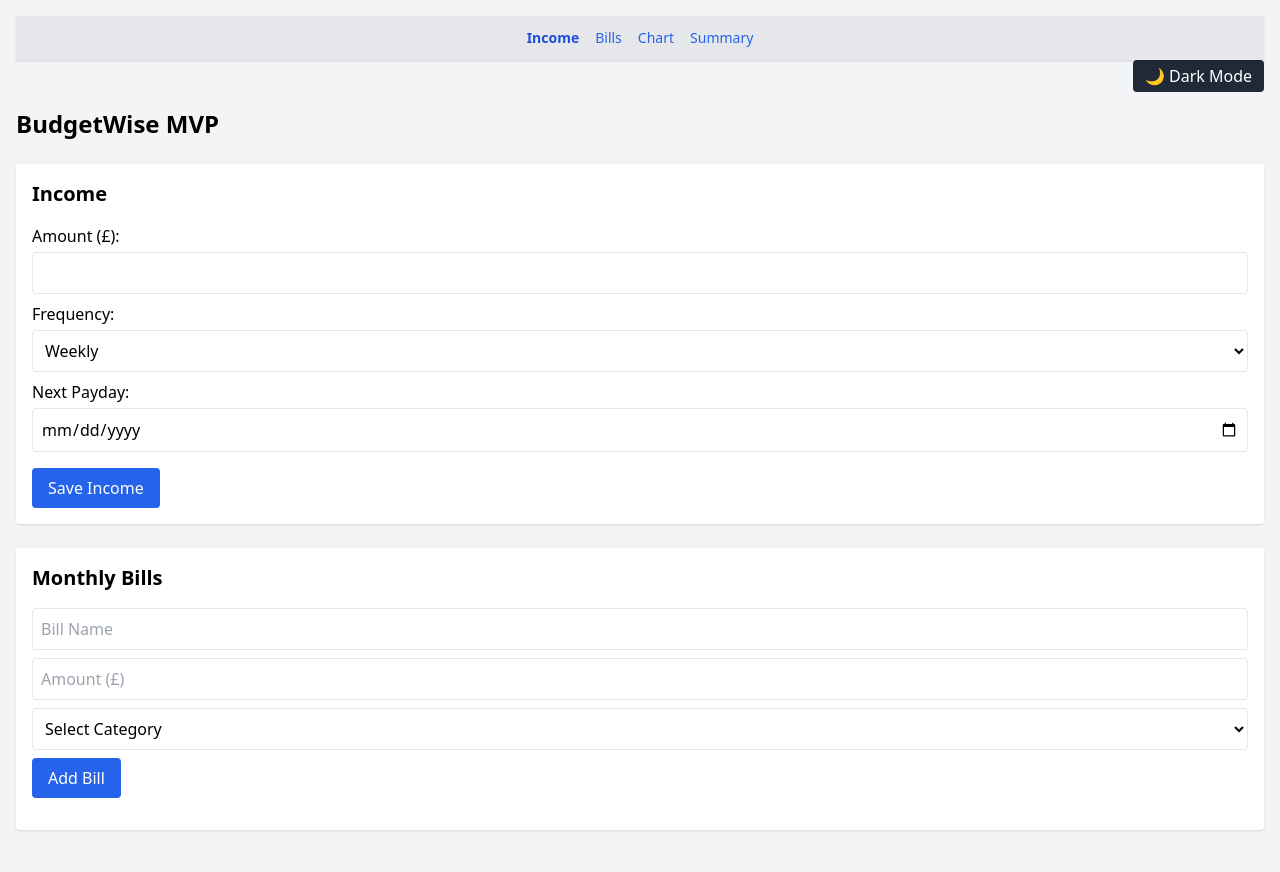
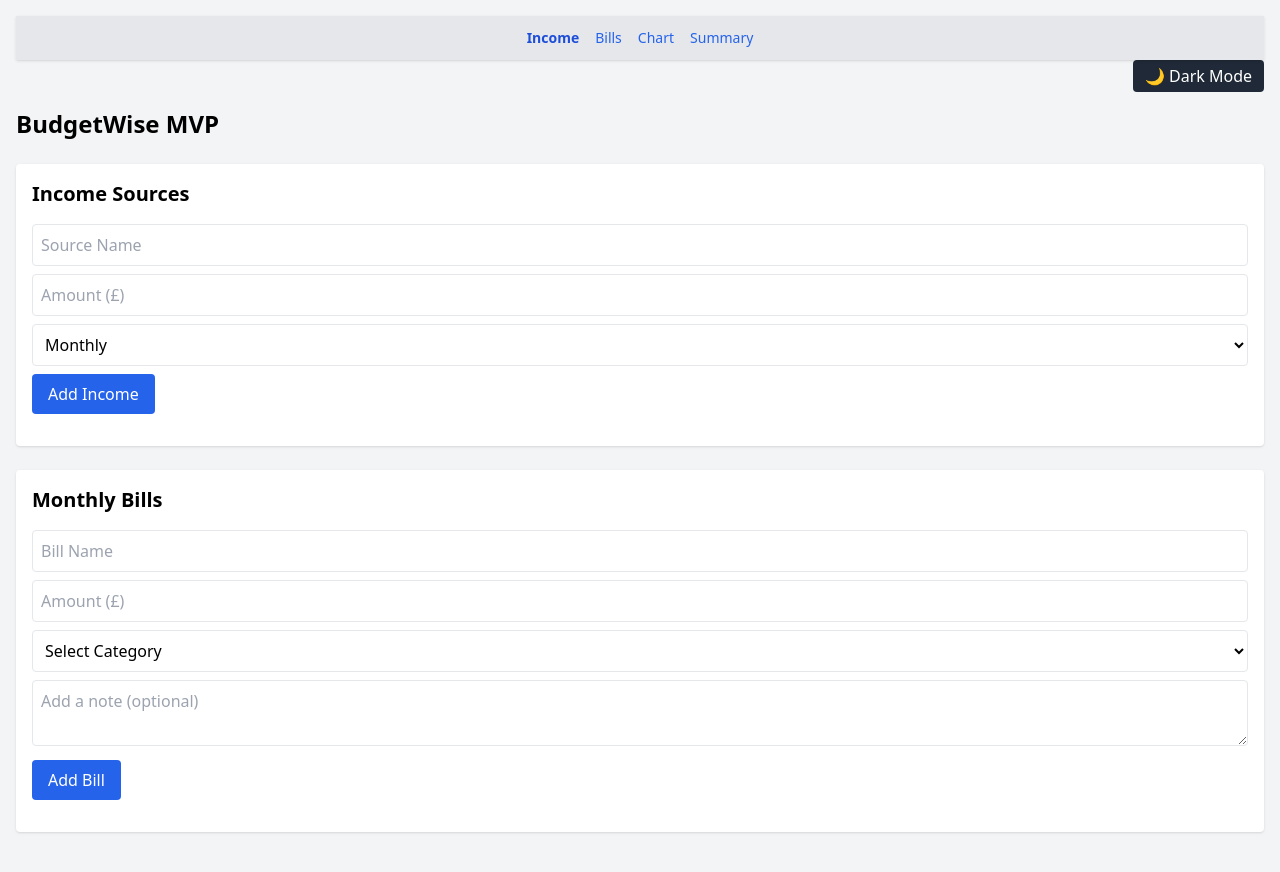
Before and after one commit to CyberBard001/budgetwise, a React (Vite) app: page / in a window 1280 px wide. Built offline with nearby package versions, Linux system fonts and the light colour scheme.

Commit message:
Add optional notes field to bills with resizable textarea

```diff
--- a/src/App.jsx
+++ b/src/App.jsx
@@ -1,5 +1,5 @@
 import React, { useState, useEffect, useRef } from "react";
-import IncomeForm from "./components/IncomeForm";
+import MultipleIncomeForm from "./components/MultipleIncomeForm"; // <-- Use the new multi-income form
 import BillsForm from "./components/BillsForm";
 import BudgetChart from "./components/BudgetChart";
 import { exportToCSV } from "./utils/exportToCSV";
@@ -58,9 +58,50 @@ const App = () => {
   const handleIncomeUpdate = (data) => setIncome(data);
   const handleBillsUpdate = (data) => setBills(data);
 
-  const totalBills = bills.reduce((sum, bill) => sum + (parseFloat(bill.amount) || 0), 0);
+  // Multi-income: calculate total monthly income
+  let totalMonthlyIncome = 0;
+  if (Array.isArray(income)) {
+    totalMonthlyIncome = income.reduce((sum, src) => {
+      const freq =
+        src.frequency === "weekly"
+          ? 4
+          : src.frequency === "biweekly"
+          ? 2
+          : src.frequency === "monthly"
+          ? 1
+          : 0;
+      return sum + (Number(src.amount) * freq);
+    }, 0);
+  } else if (income && income.amount) {
+    // fallback for single income
+    totalMonthlyIncome =
+      (income.frequency === "weekly"
+        ? 4
+        : income.frequency === "biweekly"
+        ? 2
+        : income.frequency === "monthly"
+        ? 1
+        : 0) * Number(income.amount);
+  }
+
+  const totalBills = bills.reduce(
+    (sum, bill) => sum + (parseFloat(bill.amount) || 0),
+    0
+  );
   const payPeriods =
-    income?.frequency === "weekly"
+    Array.isArray(income) && income.length > 0
+      ? Math.max(
+          ...income.map((src) =>
+            src.frequency === "weekly"
+              ? 4
+              : src.frequency === "biweekly"
+              ? 2
+              : src.frequency === "monthly"
+              ? 1
+              : 0
+          )
+        )
+      : income?.frequency === "weekly"
       ? 4
       : income?.frequency === "biweekly"
       ? 2
@@ -72,9 +113,12 @@ const App = () => {
       ? (totalBills / payPeriods).toFixed(2)
       : "0.00";
 
-  const canAffordSetAside = income?.amount >= parseFloat(perPaySetAside);
-  const hasShortfall = income?.amount * payPeriods < totalBills;
-  const shortfallAmount = totalBills - income?.amount * payPeriods;
+  const canAffordSetAside =
+    Array.isArray(income) && income.length > 0
+      ? income.some((src) => Number(src.amount) >= parseFloat(perPaySetAside))
+      : income?.amount >= parseFloat(perPaySetAside);
+  const hasShortfall = totalMonthlyIncome < totalBills;
+  const shortfallAmount = totalBills - totalMonthlyIncome;
 
   // Group bills by category for summary
   const groupedByCategory = bills.reduce((acc, bill) => {
@@ -113,7 +157,8 @@ const App = () => {
 
       {/* Step 3: Section refs */}
       <div id="income" ref={sectionRefs.income}>
-        <IncomeForm onIncomeUpdate={handleIncomeUpdate} />
+        {/* <IncomeForm onIncomeUpdate={handleIncomeUpdate} /> */}
+        <MultipleIncomeForm onIncomeUpdate={handleIncomeUpdate} />
       </div>
       <div id="bills" ref={sectionRefs.bills}>
         <BillsForm onBillsUpdate={handleBillsUpdate} />
@@ -123,7 +168,7 @@ const App = () => {
         <>
           <div id="chart" ref={sectionRefs.chart}>
             <BudgetChart
-              totalIncome={Number(income.amount) * payPeriods}
+              totalIncome={totalMonthlyIncome}
               totalBills={totalBills}
             />
           </div>
@@ -138,21 +183,9 @@ const App = () => {
               Total Monthly Bills: <strong>£{totalBills.toFixed(2)}</strong>
             </p>
             <p>
-              Pay Frequency: <strong>{income.frequency}</strong>
+              Estimated Monthly Income:{" "}
+              <strong>£{totalMonthlyIncome.toFixed(2)}</strong>
             </p>
-            <p>
-              Pay Per Period: <strong>£{Number(income.amount).toFixed(2)}</strong>
-            </p>
-
-            <p className="mt-2">
-              You get paid <strong>{payPeriods}</strong> times per month.
-            </p>
-
-            <p>
-              Estimated Monthly Income:{" "}
-              <strong>£{(Number(income.amount) * payPeriods).toFixed(2)}</strong>
-            </p>
-
             <p className="mt-2">
               Recommended to set aside per pay: <strong>£{perPaySetAside}</strong>
             </p>
@@ -169,8 +202,7 @@ const App = () => {
 
             {!canAffordSetAside && (
               <p className="text-orange-500 mt-2">
-                ⚠️ You only earn £{Number(income.amount).toFixed(2)} per pay. Setting aside £{perPaySetAside} isn't possible.
-                Save what you can afford.
+                ⚠️ At least one income source is less than the recommended set aside per pay (£{perPaySetAside}). Save what you can afford.
               </p>
             )}
 
@@ -186,14 +218,14 @@ const App = () => {
               Monthly Net Position:{" "}
               <strong
                 className={`transition-colors duration-300 ${
-                  Number(income.amount) * payPeriods - totalBills >= 0
+                  totalMonthlyIncome - totalBills >= 0
                     ? "text-green-600"
                     : "text-red-600"
                 }`}
               >
-                {Number(income.amount) * payPeriods - totalBills >= 0 ? "✅" : "⚠️"} £
-                {(Number(income.amount) * payPeriods - totalBills).toFixed(2)}
-                {Number(income.amount) * payPeriods - totalBills >= 0
+                {totalMonthlyIncome - totalBills >= 0 ? "✅" : "⚠️"} £
+                {(totalMonthlyIncome - totalBills).toFixed(2)}
+                {totalMonthlyIncome - totalBills >= 0
                   ? " Surplus"
                   : " Deficit"}
               </strong>
--- a/src/components/BillsForm.jsx
+++ b/src/components/BillsForm.jsx
@@ -19,7 +19,8 @@ const BillsForm = ({ onBillsUpdate }) => {
   const [bills, setBills] = useState([]);
   const [name, setName] = useState("");
   const [amount, setAmount] = useState("");
-  const [category, setCategory] = useState(""); // Make sure this is declared
+  const [category, setCategory] = useState("");
+  const [note, setNote] = useState(""); // Step 2: Add note state
 
   useEffect(() => {
     const stored = JSON.parse(localStorage.getItem("bills")) || [];
@@ -36,6 +37,7 @@ const BillsForm = ({ onBillsUpdate }) => {
       name,
       amount: parseFloat(amount),
       category,
+      note, // Step 2: Add note to bill object
     };
 
     const updatedBills = [...bills, newBill];
@@ -45,7 +47,8 @@ const BillsForm = ({ onBillsUpdate }) => {
 
     setName("");
     setAmount("");
-    setCategory(""); // Reset
+    setCategory("");
+    setNote(""); // Step 2: Reset note
   };
 
   const handleDelete = (index) => {
@@ -86,6 +89,14 @@ const BillsForm = ({ onBillsUpdate }) => {
             <option key={cat} value={cat}>{cat}</option>
           ))}
         </select>
+        {/* Step 1: Add textarea for notes */}
+        <textarea
+          placeholder="Add a note (optional)"
+          value={note}
+          onChange={(e) => setNote(e.target.value)}
+          rows={2}
+          className="w-full p-2 border rounded mb-2 bg-white dark:bg-gray-700 text-black dark:text-white resize"
+        />
         <button type="submit" className="bg-blue-600 text-white px-4 py-2 rounded dark:bg-blue-400 dark:text-black">
           Add Bill
         </button>
@@ -93,7 +104,8 @@ const BillsForm = ({ onBillsUpdate }) => {
 
       <ul>
         {bills.map((bill, index) => (
-          <li key={bill.id || index} className="mb-2 flex justify-between items-center">
+          <li key={bill.id || index} className="mb-2 flex flex-col">
+            <div className="flex justify-between items-center">
               <span>
                 {bill.name}: £{Number(bill.amount).toFixed(2)}
                 <span className="ml-2 text-xs px-2 py-1 rounded bg-indigo-100 text-indigo-800">
@@ -106,6 +118,13 @@ const BillsForm = ({ onBillsUpdate }) => {
               >
                 Delete
               </button>
+            </div>
+            {/* Step 3: Display note if present */}
+            {bill.note && (
+              <div className="text-sm text-gray-600 dark:text-gray-300 mt-1 ml-2">
+                📝 {bill.note}
+              </div>
+            )}
           </li>
         ))}
       </ul>
--- /dev/null
+++ b/src/components/multipleincomeform.jsx
@@ -0,0 +1,102 @@
+import React, { useState, useEffect } from "react";
+
+const frequencyMap = {
+  weekly: 4,
+  biweekly: 2,
+  monthly: 1,
+};
+
+const IncomeForm = ({ onIncomeUpdate }) => {
+  const [incomeSources, setIncomeSources] = useState([]);
+  const [name, setName] = useState("");
+  const [amount, setAmount] = useState("");
+  const [frequency, setFrequency] = useState("monthly");
+
+  useEffect(() => {
+    const stored = JSON.parse(localStorage.getItem("incomeSources")) || [];
+    setIncomeSources(stored);
+    onIncomeUpdate(stored);
+  }, []);
+
+  const handleSubmit = (e) => {
+    e.preventDefault();
+    if (!name || !amount || !frequency) return;
+
+    const newSource = {
+      id: Date.now(),
+      name,
+      amount: parseFloat(amount),
+      frequency,
+    };
+
+    const updated = [...incomeSources, newSource];
+    setIncomeSources(updated);
+    localStorage.setItem("incomeSources", JSON.stringify(updated));
+    onIncomeUpdate(updated);
+
+    setName("");
+    setAmount("");
+    setFrequency("monthly");
+  };
+
+  const handleDelete = (id) => {
+    const updated = incomeSources.filter(source => source.id !== id);
+    setIncomeSources(updated);
+    localStorage.setItem("incomeSources", JSON.stringify(updated));
+    onIncomeUpdate(updated);
+  };
+
+  return (
+    <div className="p-4 bg-white dark:bg-gray-800 shadow rounded mb-6 text-black dark:text-white">
+      <h2 className="text-xl font-semibold mb-4">Income Sources</h2>
+      <form onSubmit={handleSubmit} className="mb-4">
+        <input
+          type="text"
+          placeholder="Source Name"
+          value={name}
+          onChange={(e) => setName(e.target.value)}
+          required
+          className="w-full p-2 border rounded mb-2 bg-white dark:bg-gray-700 text-black dark:text-white"
+        />
+        <input
+          type="number"
+          placeholder="Amount (£)"
+          value={amount}
+          onChange={(e) => setAmount(e.target.value)}
+          required
+          className="w-full p-2 border rounded mb-2 bg-white dark:bg-gray-700 text-black dark:text-white"
+        />
+        <select
+          value={frequency}
+          onChange={(e) => setFrequency(e.target.value)}
+          className="w-full p-2 border rounded mb-2 bg-white dark:bg-gray-700 text-black dark:text-white"
+        >
+          <option value="weekly">Weekly</option>
+          <option value="biweekly">Biweekly</option>
+          <option value="monthly">Monthly</option>
+        </select>
+        <button type="submit" className="bg-blue-600 text-white px-4 py-2 rounded dark:bg-blue-400 dark:text-black">
+          Add Income
+        </button>
+      </form>
+
+      <ul>
+        {incomeSources.map((source) => (
+          <li key={source.id} className="mb-2 flex justify-between items-center">
+            <span>
+              {source.name}: £{source.amount.toFixed(2)} ({source.frequency})
+            </span>
+            <button
+              onClick={() => handleDelete(source.id)}
+              className="text-red-500 hover:underline"
+            >
+              Delete
+            </button>
+          </li>
+        ))}
+      </ul>
+    </div>
+  );
+};
+
+export default IncomeForm;
```
Also changed, not shown: src/# Code Citations2.md (added, +27 -0 lines). Lines whose indentation alone changed are shown as unchanged.
